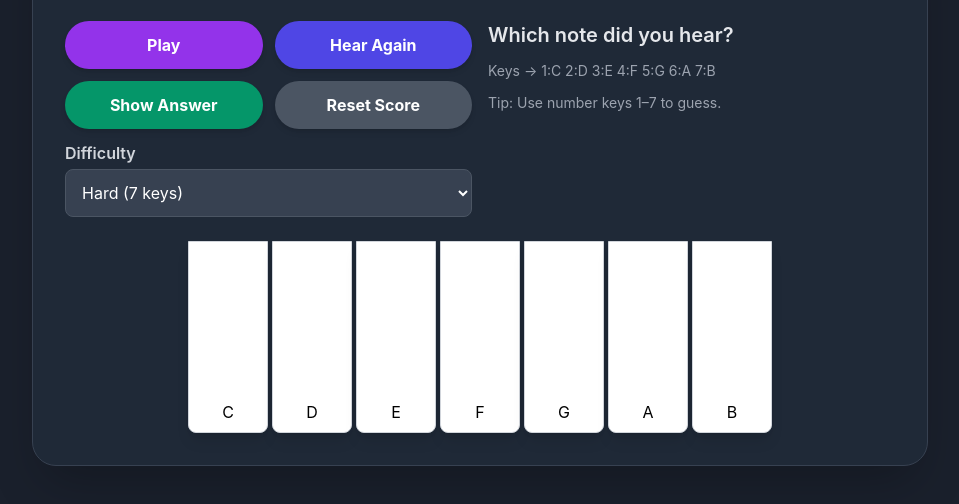
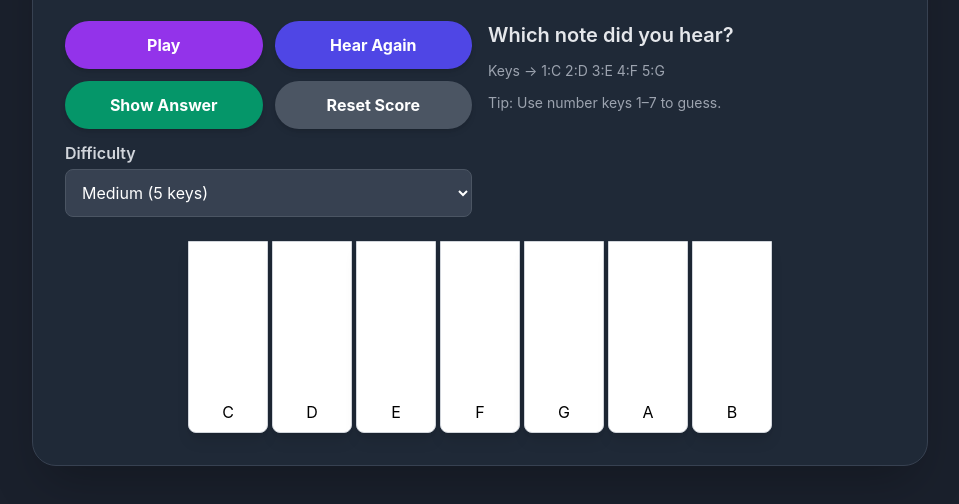
Before and after one commit to coin-ma/singularity, a website: page projects/piano/index.html in a window 1280 px wide. Shown: the part 208-712 px from the top of the page, without its empty margins (160-1119 px from the left). Drawn offline with nearby package versions, Linux system fonts and the light colour scheme.

Commit message:
initial setupno

```diff
--- a/projects/piano/index.html
+++ b/projects/piano/index.html
@@ -72,9 +72,9 @@
             <div>
               <label class="block text-left text-gray-300 font-semibold mb-1">Difficulty</label>
               <select id="difficulty" class="w-full p-3 rounded-lg bg-gray-700 text-white border border-gray-600">
-                <option value="easy">Easy (3 keys)</option>
-                <option value="medium">Medium (5 keys)</option>
-                <option value="hard" selected>Hard (7 keys)</option>
+              <option value="easy">Easy (3 keys)</option>
+              <option value="medium" selected>Medium (5 keys)</option>
+              <option value="hard">Hard (7 keys)</option>
               </select>
             </div>
           </div>
@@ -222,7 +222,7 @@
         });
 
         // Start the game when the page loads
-        currentNotes = baseNotes.slice(0, 7);
+        currentNotes = baseNotes.slice(0, 5);
         updateMappingHint();
         startNewRound();
     </script>
```
